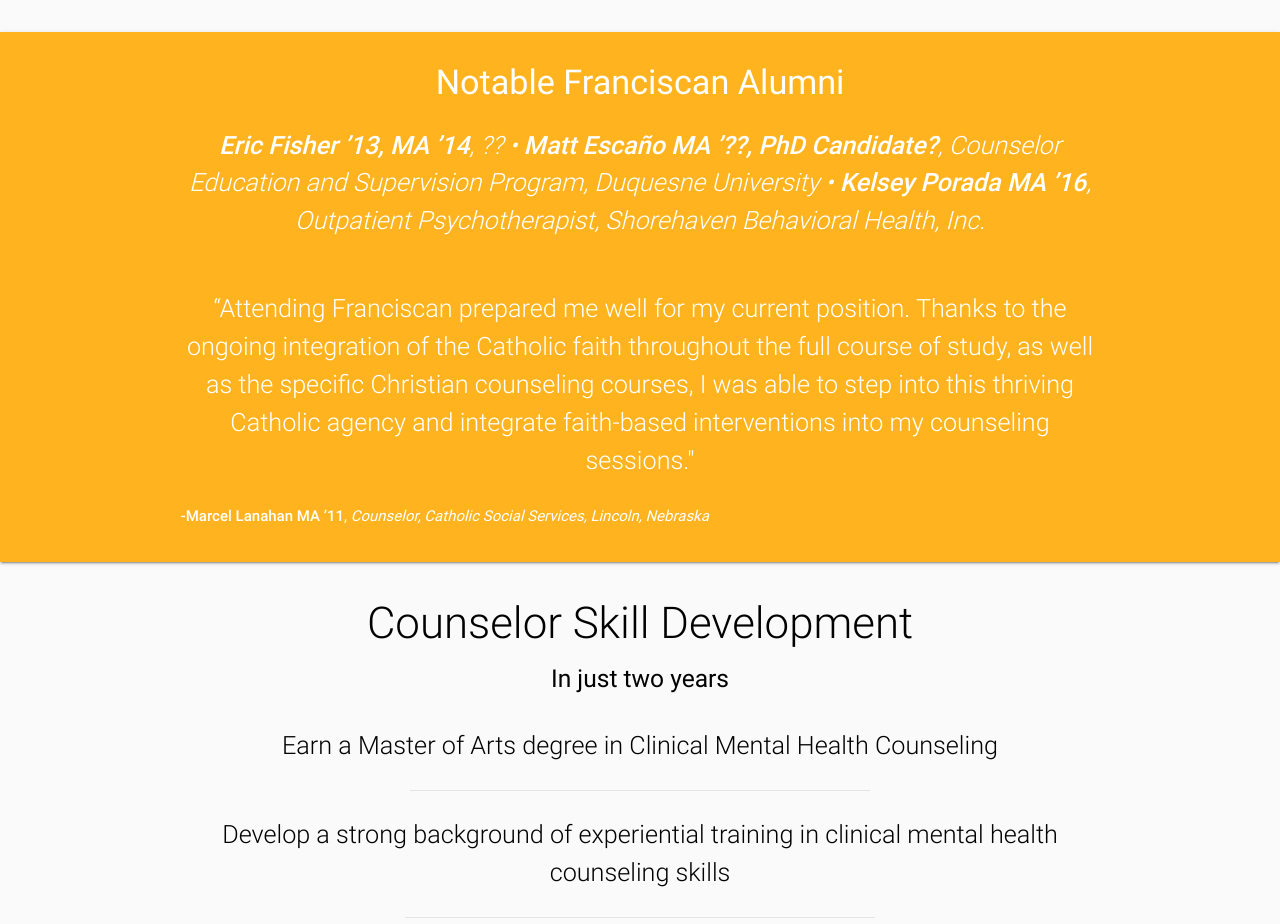
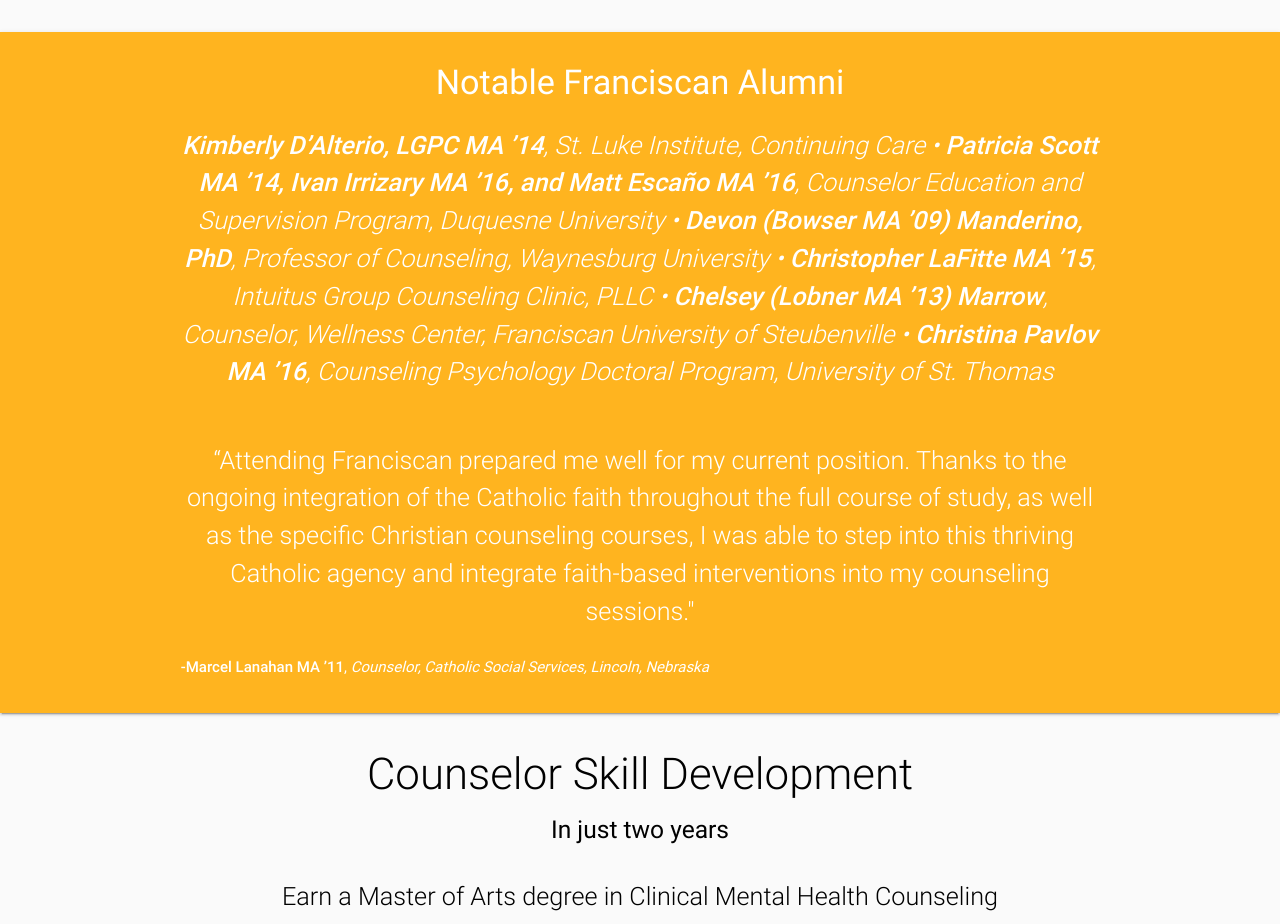
Before and after one commit to fus-marcom/cmhc-site, a website: page index.html in a window 1280 px wide. Shown: the part 2480-3404 px from the top of the page. Drawn offline with nearby package versions, Linux system fonts and the light colour scheme.

Commit message:
Add additonal text to notable alumni section

```diff
--- a/index.html
+++ b/index.html
@@ -197,7 +197,8 @@
         <div class="row center">
           <h4 class="center white-text">Notable Franciscan Alumni</h4>
           <p class="flow-text thin italic">
-            <span class="bold">Eric Fisher ’13, MA ’14</span>, ?? <span class="bullet">&#8226</span> <span class="bold">Matt Escaño MA ’??, PhD Candidate?</span>, Counselor Education and Supervision Program, Duquesne University <span class="bullet">&#8226</span><span class="bold"> Kelsey Porada MA ’16</span>, Outpatient Psychotherapist, Shorehaven Behavioral Health, Inc.
+            <span class="bold">Kimberly D’Alterio, LGPC MA ’14</span>, St. Luke Institute, Continuing Care <span class="bullet">&#8226</span> <span class="bold"> Patricia Scott MA ’14, Ivan Irrizary MA ’16, and Matt Escaño MA ’16</span>, Counselor Education and Supervision Program, Duquesne University <span class="bullet">&#8226</span><span class="bold"> Devon (Bowser MA ’09) Manderino, PhD</span>, Professor of Counseling, Waynesburg University <span class="bullet">&#8226</span>
+            <span class="bold"> Christopher LaFitte MA ’15</span>, Intuitus Group Counseling Clinic, PLLC <span class="bullet">&#8226</span> <span class="bold"> Chelsey (Lobner MA ’13) Marrow</span>, Counselor, Wellness Center, Franciscan University of Steubenville <span class="bullet">&#8226</span><span class="bold"> Christina Pavlov MA ’16</span>, Counseling Psychology Doctoral Program, University of St. Thomas
           </p>
         </div>
         <div class="row">
```
